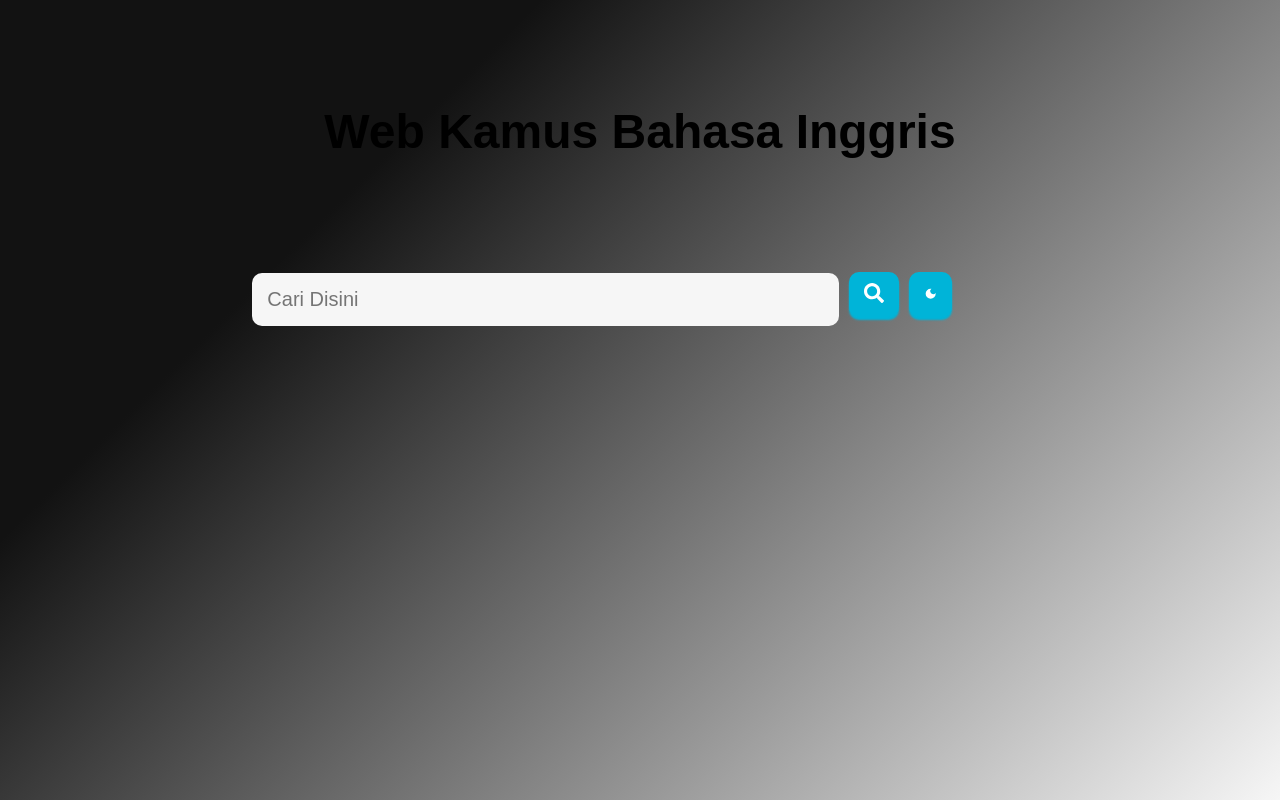
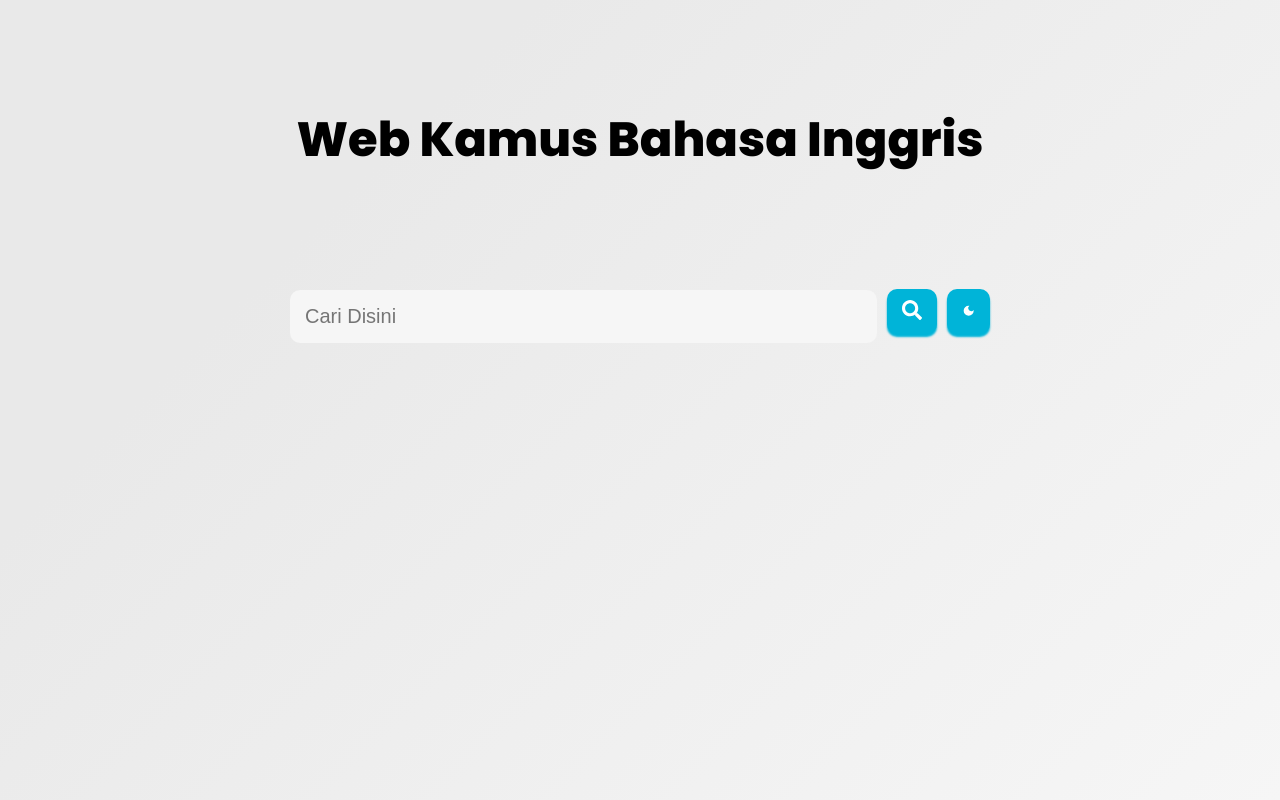
Before and after one commit to AlpianPPLG/Dictionary-React-JS, a React (Create React App) app: page / in a window 1280 px wide. Built offline with nearby package versions, Linux system fonts and the light colour scheme.

Commit message:
Update App.css
update css code

```diff
--- a/src/App.css
+++ b/src/App.css
@@ -1,41 +1,34 @@
-:root {
-  --primary-color: #00b4d8;
-  --secondary-color: #4db33d;
-  --background-color: #f6f6f6;
-  --dark-background-color: #121212;
-  --text-color: #000;
-  --dark-text-color: #fff;
-}
+@import url("https://fonts.googleapis.com/css2?family=Pacifico&display=swap");
+@import url("https://fonts.googleapis.com/css2?family=Poppins:ital,wght@0,200;0,400;0,600;0,800;1,300&display=swap");
 
-body {
-  margin: 0;
+.App {
   height: 100vh;
   width: 100vw;
   display: flex;
   flex-direction: column;
   align-items: center;
-  background-color: var(--background-color);
-  background-image: linear-gradient(315deg, var(--background-color) 0%, var(--dark-background-color) 74%);
+  background-color: #f6f6f6;
+  background-image: linear-gradient(315deg, #f6f6f6 0%, #e9e9e9 74%);
   font-family: "Poppins", sans-serif;
   transition: background-color 0.3s ease;
 }
 
 .dark-mode {
-  background-color: var(--dark-background-color);
-  background-image: linear-gradient(315deg, var(--dark-background-color) 0%, #1d1d1d 74%);
-  color: var(--dark-text-color);
+  background-color: #121212;
+  background-image: linear-gradient(315deg, #121212 0%, #1d1d1d 74%);
+  color: #fff;
 }
 
 h1 {
   text-align: center;
   font-size: 3em;
-  color: var(--text-color);
+  color: #000;
   padding: 1.5em;
   transition: color 0.3s ease;
 }
 
 .dark-mode h1 {
-  color: var(--dark-text-color);
+  color: #fff;
 }
 
 h2 {
@@ -44,14 +37,37 @@ h2 {
   padding-bottom: 20px;
 }
 
-h4 {
-  color: var(--secondary-color);
+@media (max-width: 767px) {
+  h4 {
+    font-size: 16px;
+  }
 }
 
 .showResults {
-  box-shadow: 0 0 5px 5px rgba(0,0,0,0.5);
+  box-shadow: 0 0 5px 5px rgba(0,0,0,0.5), 0 0 5px 5px rgba(0,0,0,0.5) inset;
   border-radius: 10px;
   padding: 20px;
+  width: 100%;
+  max-width: 700px;
+  box-sizing: border-box;
+}
+
+@media (max-width: 767px) {
+  .showResults {
+    box-shadow: 0 0 5px 5px rgba(0,0,0,0.5);
+  }
+}
+
+@media (min-width: 768px) {
+  .showResults {
+    max-width: 500px;
+  }
+}
+
+@media (min-width: 1024px) {
+  .showResults {
+    max-width: 700px;
+  }
 }
 
 input:focus + .animate {
@@ -74,14 +90,14 @@ input:focus + .animate {
 }
 
 .searchBox > button:hover {
-  background-color: var(--secondary-color);
+  background-color: #4db33d;
   color: white;
   cursor: pointer;
   transition: background-color 0.3s ease;
 }
 
 .searchBox > input {
-  background-color: var(--background-color);
+  background-color: #f6f6f6;
   border: none;
   border-radius: 10px;
   padding: 15px;
@@ -90,11 +106,11 @@ input:focus + .animate {
 }
 
 .searchBox > button {
-  background-color: var(--primary-color);
+  background-color: #00b4d8;
   height: 45px;
   border: none;
   color: white;
-  box-shadow: 0px 3px 2px var(--primary-color);
+  box-shadow: 0px 3px 2px #00b4d8;
   cursor: pointer;
   padding: 0 15px;
   gap: 4px;
```
